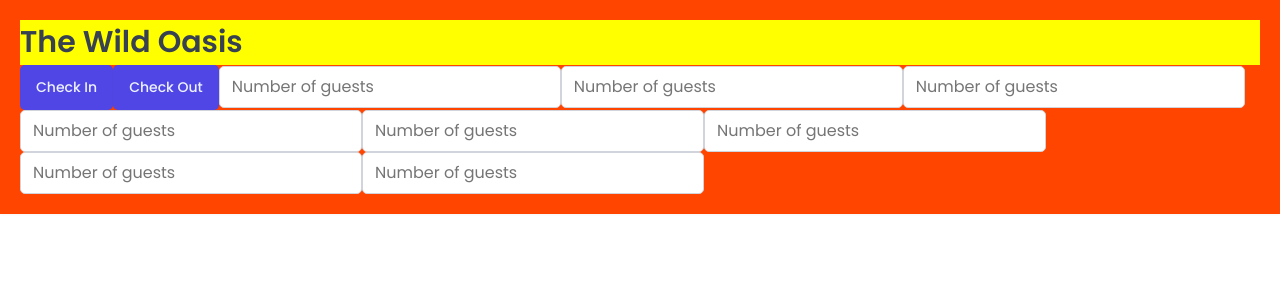
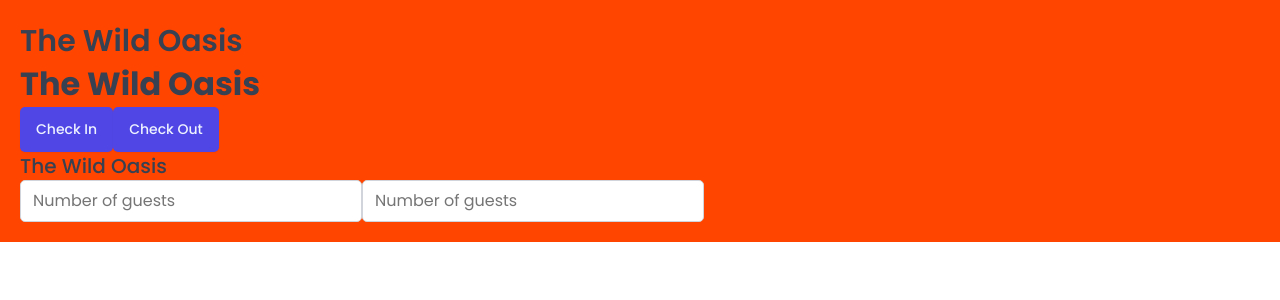
Before and after one commit to NekoJar/wild-oasis, a React (Vite) app: page / in a window 1280 px wide. Shown: the top 300 px of the page. Built offline with nearby package versions, Linux system fonts and the light colour scheme; a web font is replaced by a local one.

Commit message:
testing styled components props and css function

```diff
--- a/src/App.jsx
+++ b/src/App.jsx
@@ -2,17 +2,11 @@
 import GlobalStyles from "./styles/GlobalStyles";
 import Button from "./ui/Button";
 import Input from "./ui/Input";
+import Heading from "./ui/Heading";
 
-const H1 = styled.h1`
-  font-size: 30px;
-  font-weight: 600;
-  background-color: yellow;
-`;
-
-const StyledApp = styled.div`
+const StyledApp = styled.main`
   background-color: orangered;
   padding: 20px;
-  box-shadow: var(--shadow-sm);
 `;
 
 function App() {
@@ -20,16 +14,12 @@
     <>
       <GlobalStyles />
       <StyledApp>
-        <H1>The Wild Oasis</H1>
+        <Heading as="h1">The Wild Oasis</Heading>
+
+        <Heading type="h2">The Wild Oasis</Heading>
         <Button onClick={() => alert("check in")}>Check In</Button>
         <Button onClick={() => alert("check out")}>Check Out</Button>
-
-        <Input type="number" placeholder="Number of guests"></Input>
-        <Input type="number" placeholder="Number of guests"></Input>
-        <Input type="number" placeholder="Number of guests"></Input>
-        <Input type="number" placeholder="Number of guests"></Input>
-        <Input type="number" placeholder="Number of guests"></Input>
-        <Input type="number" placeholder="Number of guests"></Input>
+        <Heading as="h3">The Wild Oasis</Heading>
 
         <Input type="number" placeholder="Number of guests"></Input>
         <Input type="number" placeholder="Number of guests"></Input>
--- /dev/null
+++ b/src/ui/Heading.jsx
@@ -0,0 +1,28 @@
+import { css, styled } from "styled-components";
+
+const Heading = styled.h1`
+  ${(props) =>
+    props.as === "h1" &&
+    css`
+      font-size: 3rem;
+      font-weight: 600;
+    `}
+
+  ${(props) =>
+    props.as === "h2" &&
+    css`
+      font-size: 2rem;
+      font-weight: 600;
+    `}
+
+    ${(props) =>
+    props.as === "h3" &&
+    css`
+      font-size: 2rem;
+      font-weight: 500;
+    `}
+
+  line-height: 1.4
+`;
+
+export default Heading;
```
